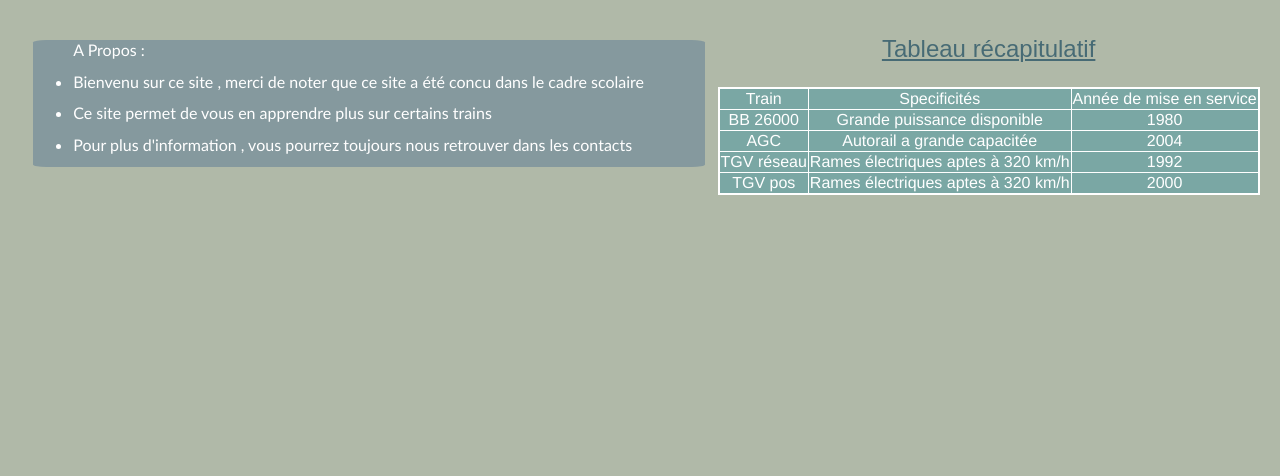
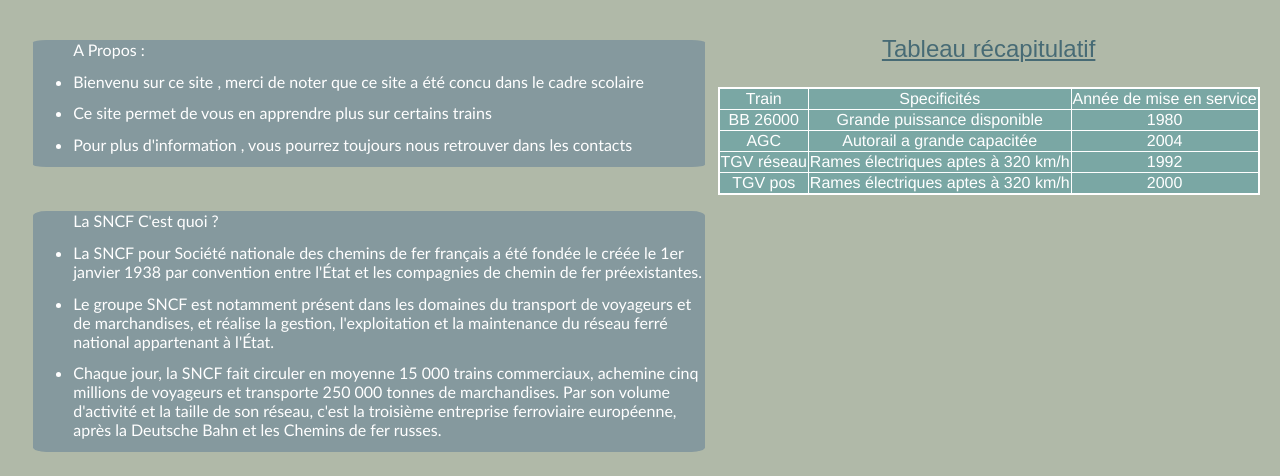
Before and after one commit to aucunnan/aucunnan.github.io, a plain HTML site: page index.html in a window 1280 px wide. Shown: the part 521-997 px from the top of the page. Before the commit the page ends 800 px from the top, so only its background shows below. Drawn offline with Linux system fonts and the light colour scheme.

Commit message:
Add files via upload

```diff
--- a/index.html
+++ b/index.html
@@ -76,6 +76,16 @@
             </tr>
           </table>
       </div>
+
+    </div>
+    <div class="Background">
+      <ol class="Liste2">La SNCF C'est quoi ?
+        <li class="Explications">La SNCF pour Société nationale des chemins de fer français a été fondée le créée le 1er janvier 1938 par convention entre l'État et les compagnies de chemin de fer préexistantes.</li>
+        <li class="Explications">Le groupe SNCF est notamment présent dans les domaines du transport de voyageurs et de marchandises, et réalise la gestion, l'exploitation et la maintenance du réseau ferré national appartenant à l'État.  </li>
+        <li class="Explications">Chaque jour, la SNCF fait circuler en moyenne 15 000 trains commerciaux, achemine cinq millions de voyageurs et transporte 250 000 tonnes de marchandises. Par son volume d'activité et la taille de son réseau, c'est la troisième entreprise ferroviaire européenne, après la Deutsche Bahn et les Chemins de fer russes.</li>
+
+    </ol>
+    </div>
       <audio autoplay>
         <source src="Images/horn.wav" type="audio/wav">
       </audio>
```
